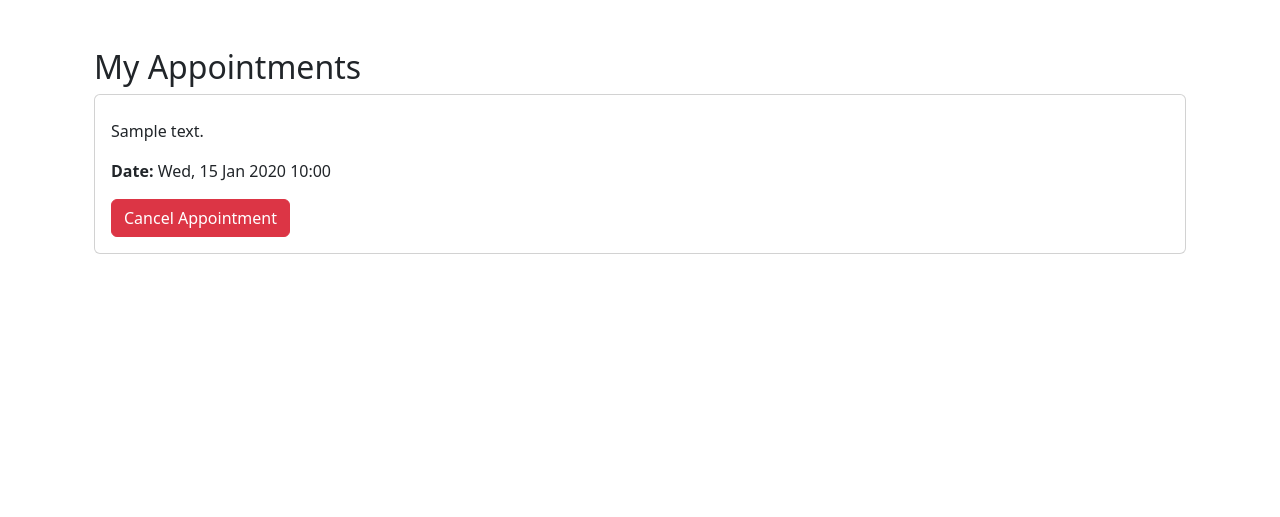
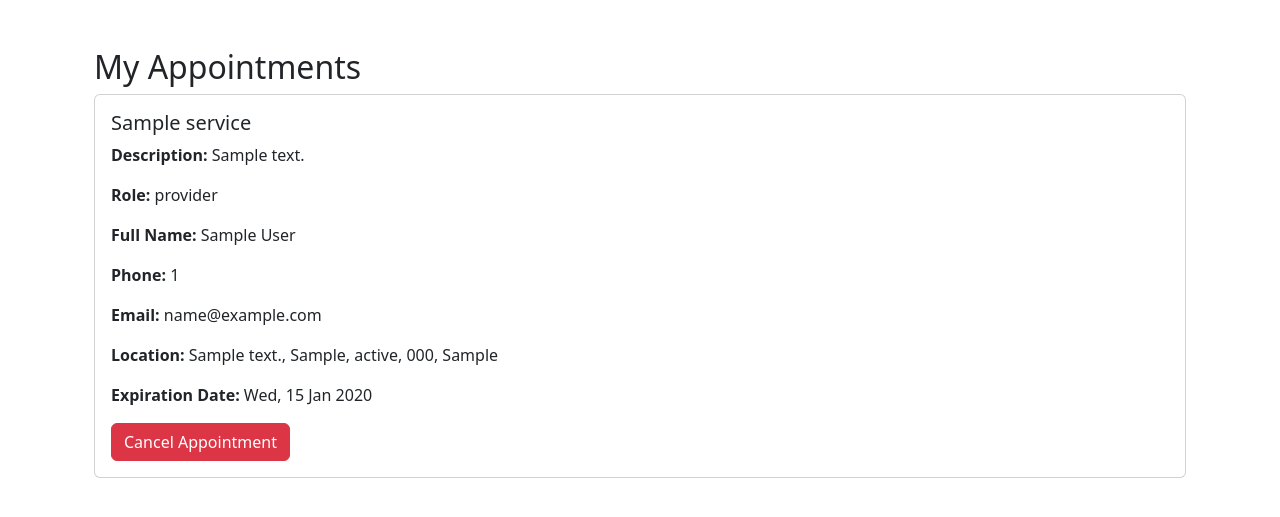
Before and after one commit to fabianhdz/HelpingHand, a Django app: page /my_appointments/ in a window 1280 px wide. Shown: the part 56-573 px from the top of the page. Run offline with Django 5.2, Linux system fonts and the light colour scheme; a user stored in the database is signed in; tables that the repository leaves empty hold one stand-in row (values such as "Sample post"); some libraries are stand-ins or nearby versions.

Commit message:
Small updates

```diff
--- a/services/templates/create_post.html
+++ b/services/templates/create_post.html
@@ -54,7 +54,7 @@
                 <!-- Price Range Input -->
                 <div class="mb-3">
                     {{ form.price_range.errors }}
-                    <label for="{{ form.price_range.id_for_label }}" class="form-label">Price Range:</label>
+                    <label for="{{ form.price_range.id_for_label }}" class="form-label">Pay Per Hour:</label>
                     {{ form.price_range|add_class:"form-control" }}
                 </div>
 
--- a/services/templates/my_appointments.html
+++ b/services/templates/my_appointments.html
@@ -7,9 +7,14 @@
     {% for appointment in appointments %}
     <div class="card mb-3">
         <div class="card-body">
-            <h5 class="card-title">{{ appointment.post.title }}</h5>
-            <p class="card-text">{{ appointment.post.description }}</p>
-            <p><strong>Date:</strong> {{ appointment.post.date|date:"D, d M Y H:i" }}</p>
+            <h5 class="card-title">{{ appointment.post.service.name }}</h5>
+            <p class="card-text"><strong>Description:</strong> {{ appointment.post.description }}</p>
+            <p><strong>Role:</strong> {{ appointment.post.role}}</p>
+            <p><strong>Full Name:</strong> {{ appointment.post.user.first_name}} {{ appointment.post.user.last_name}}</p>
+            <p><strong>Phone:</strong> {{ appointment.post.user.profile.phone}}</p>
+            <p><strong>Email:</strong> {{ appointment.post.user.email}}</p>
+            <p><strong>Location:</strong> {{ appointment.post.location}}</p>
+            <p><strong>Expiration Date:</strong> {{ appointment.post.expiration_date|date:"D, d M Y" }}</p>
             <!-- Cancel Button -->
             <form method="post" action="{% url 'my_appointments' %}">
                 {% csrf_token %}
--- a/services/templates/my_posts.html
+++ b/services/templates/my_posts.html
@@ -9,9 +9,9 @@
             <div class="col-md-4">
                 <div class="card mb-3">
                     <div class="card-body">
-                        <h5 class="card-title">{{ post.title }}</h5>
-                        <p class="card-text">{{ post.description }}</p>
-                        <p class="card-text"><small class="text-muted">Status: {% if post.is_active %}Active{% else %}Inactive{% endif %}</small></p>
+                        <h5 class="card-title">{{ post.service }}</h5>
+                        <p class="card-text"><strong>Description: </strong>{{ post.description }}</p>
+                        <p class="card-text"><small class="text-muted">Status: {% if post.is_active %}Active{% else %}Taken{% endif %}</small></p>
                         <!-- Example actions -->
                         <a href="{% url 'post_detail' post.id %}" class="btn btn-primary">View Details</a>
 
--- a/services/templates/post_detail.html
+++ b/services/templates/post_detail.html
@@ -8,12 +8,12 @@
         <div class="card-body">
             <h5 class="card-title">Service Details</h5>
             <p><strong>Description:</strong> {{ post.description }}</p>
-            <p><strong>Price Range:</strong> {{ post.price_range }}</p>
+            <p><strong>Pay per hour:</strong> {{ post.price_range }}</p>
             <p><strong>Posted by:</strong>  {{ post.user.username }}</p>
             <p><strong>Full name:</strong>  {{ post.user.first_name}} {{post.user.last_name }}</p>
             <p><strong>Location:</strong> {{ post.location }}</p>
-            <p><strong>Date:</strong> {{ post.date|date:"D, d M Y H:i" }}</p>
-            <p><strong>Expires:</strong> {{ post.expiration_date|date:"D, d M Y H:i" }}</p>
+            <p><strong>Published:</strong> {{ post.date|date:"D, d M Y" }}</p>
+            <p><strong>Expires:</strong> {{ post.expiration_date|date:"D, d M Y" }}</p>
             <p><strong>Role:</strong> {{ post.role }}</p>
             {% if request.user != post.user %}
             <a href="{% url 'make_appointment' post.id %}" class="btn btn-primary">Make Appointment</a>
```
Also changed, not shown: services/templates/appointment_confirmation.html (+5 -3 lines).
